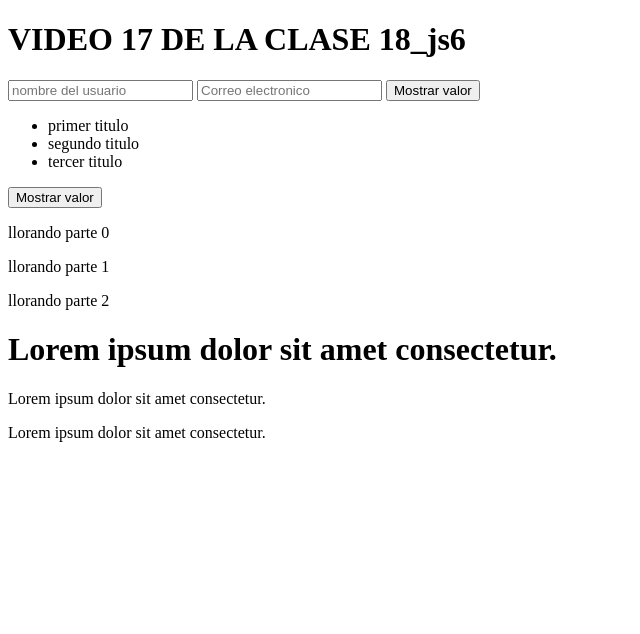
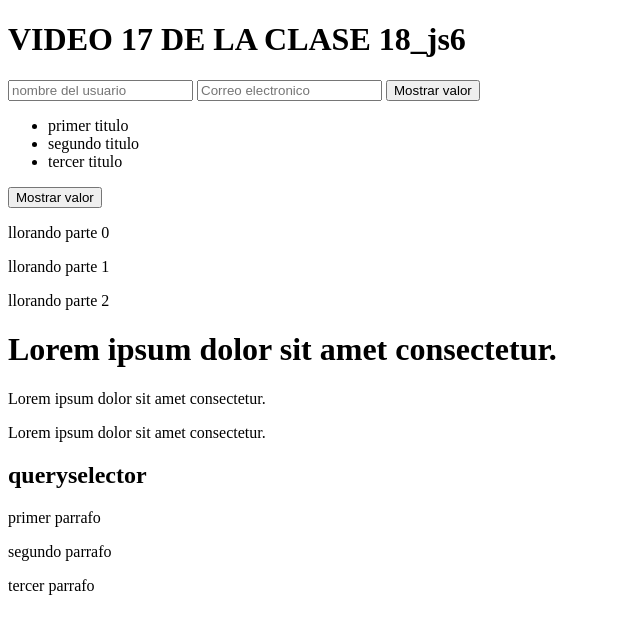
Before and after one commit to k-kurt/codo-a-codo-contenido-FrontEnd, a plain HTML site: page JAVASCRIPT/CLASE17_js6/index.html in a window 1280 px wide. Shown: the whole page, without its empty margins (0-640 px from the left). Drawn offline with Linux system fonts and the light colour scheme.

Commit message:
query selector

```diff
--- a/JAVASCRIPT/CLASE17_js6/index.html
+++ b/JAVASCRIPT/CLASE17_js6/index.html
@@ -34,6 +34,13 @@
     <p class="texto1">Lorem ipsum dolor sit amet consectetur.</p>
     <p class="texto1">Lorem ipsum dolor sit amet consectetur.</p>
 
+    <h2>queryselector</h2>
+    <div class="container">
+        <p class="text_parraf">primer parrafo</p>
+        <p class="text_parraf">segundo parrafo</p>
+        <p class="text_parraf">tercer parrafo</p>
+    </div>
+
     <script src="index.js"></script>
 </body>
 </html>
--- a/JAVASCRIPT/CLASE17_js6/index.js
+++ b/JAVASCRIPT/CLASE17_js6/index.js
@@ -57,10 +57,30 @@ for(let x=0;x<texto.length;x++){
 //TRAER EL CONTENIDO DE LOS CAMPOS DEL FORMULARIO
 //a los imput generalmente le podemos poner un name, y lo podemos traer desde el javascript
 
-
+/*
 let MostrarValor= ()=>{
     //hay que agregar el 0 por que la funcion usada trae un array no te trae un solo elemento, y el value es traer el valor de ese elemento 0
     let nombre=document.getElementsByName("usurname")[0].value;
     let email=document.getElementsByName("email")[0].value;
     console.log(nombre, email)
-}
+}  */
+
+
+
+
+    //QUERY SELECTOR
+
+    //con query selector podemos tomar todo el html, solo que hay que llamarlo como lo hariamos en css
+    //por ejemplo la clase con el punto, el id con #
+    //el promblema con query selector es que muestra solamente con lo primero que encutra, no crea un array o coleccion
+    //si queremos agarrar un name tenemos que poner document.queryselector('name="texto"')
+
+    let parrafo=document.querySelector('.text_parraf')
+    console.log(parrafo.textContent)
+
+    //tenemos el queryselectorAll que este si crea un nodo o array con todos los elementos con esa clase
+    let parrafo1=document.querySelectorAll('.text_parraf')
+    console.log("mostrando parrafo1",parrafo1)
+    for(let i=0;i<parrafo1.length;i++){
+        console.log(parrafo1[i].textContent)
+    }
```
